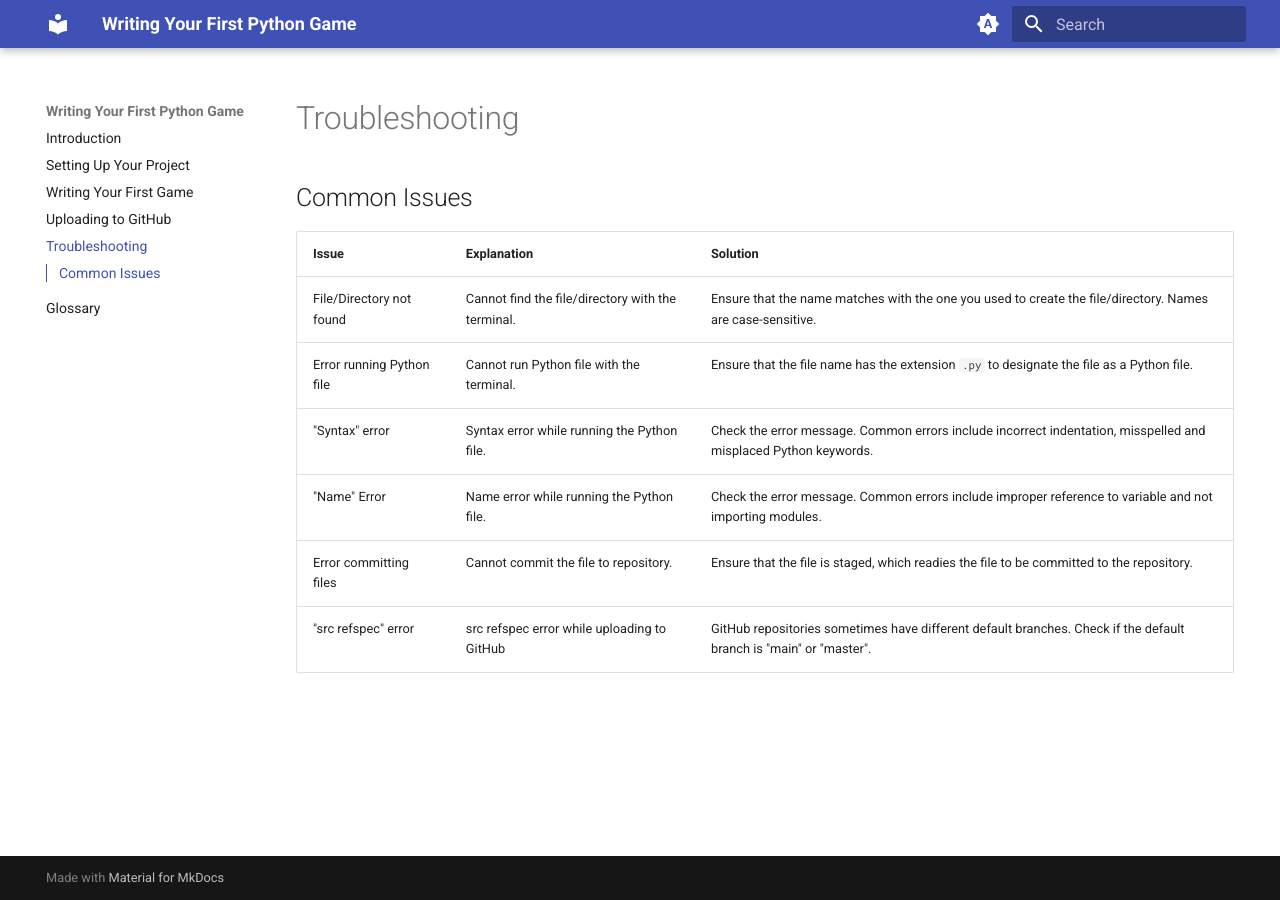
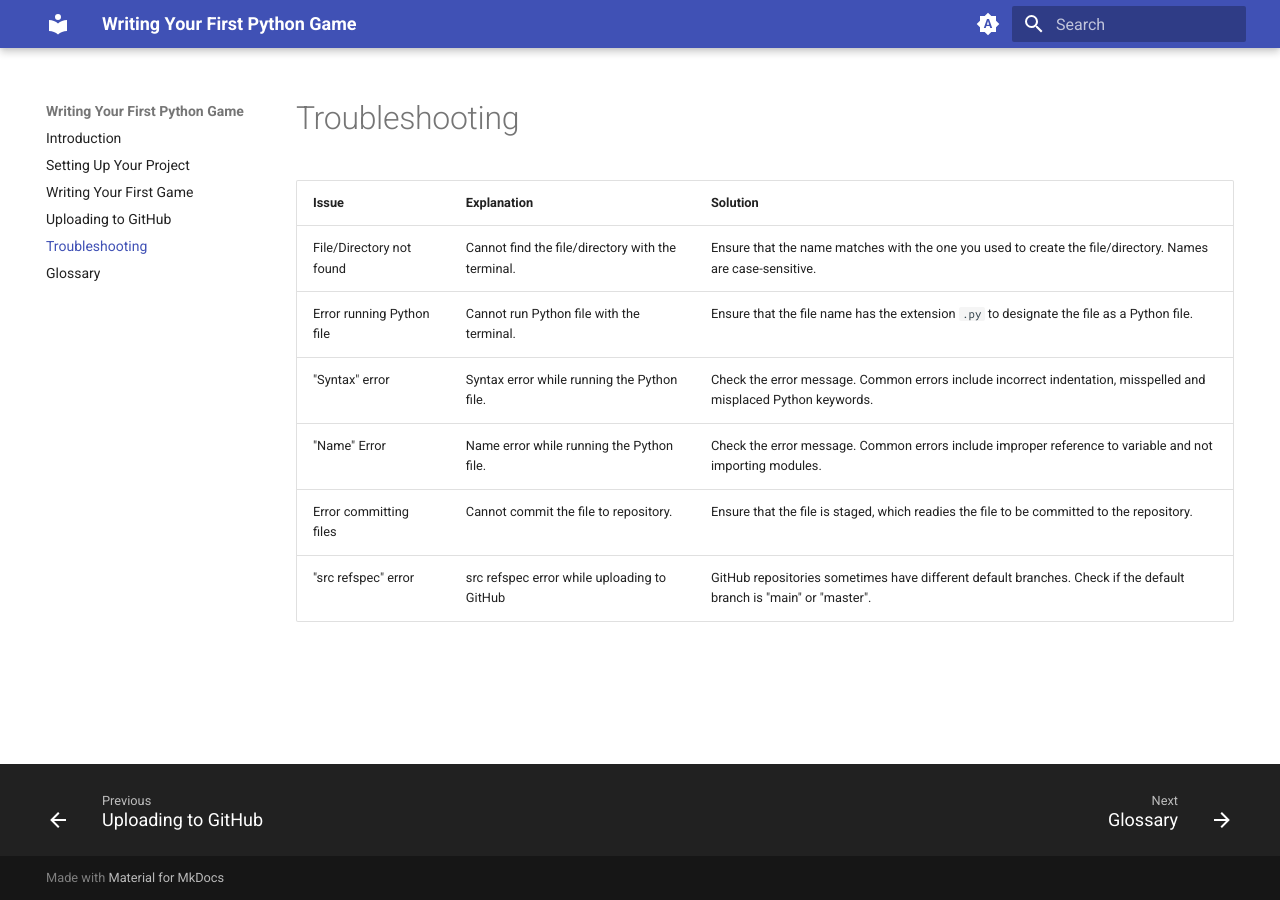
Before and after one commit to Beijzum/beijzum.github.io, an MkDocs documentation site: the page built from docs/Troubleshooting.md, in a window 1280 px wide. Built offline with MkDocs 1.6.1 and Material for MkDocs 9.7.7, drawn with Linux system fonts in a browser that asks for light colours; comment, search, counter and statistics services are not loaded.

Commit message:
ADD navigation to footer. REMOVE header in troubleshoot

```diff
--- a/docs/Troubleshooting.md
+++ b/docs/Troubleshooting.md
@@ -1,5 +1,3 @@
-## Common Issues
-
 | Issue                     | Explanation                                       | Solution                                                                                                          |
 | ------------------------- | ------------------------------------------------- | ----------------------------------------------------------------------------------------------------------------- |
 | File/Directory not found  | Cannot find the file/directory with the terminal. | Ensure that the name matches with the one you used to create the file/directory. Names are case-sensitive.        |
--- a/mkdocs.yml
+++ b/mkdocs.yml
@@ -6,6 +6,7 @@ theme:
         - navigation.sections
         - navigation.expand
         - navigation.path
+        - navigation.footer
         - content.code.copy
         - content.code.select
         - toc.integrate
```
